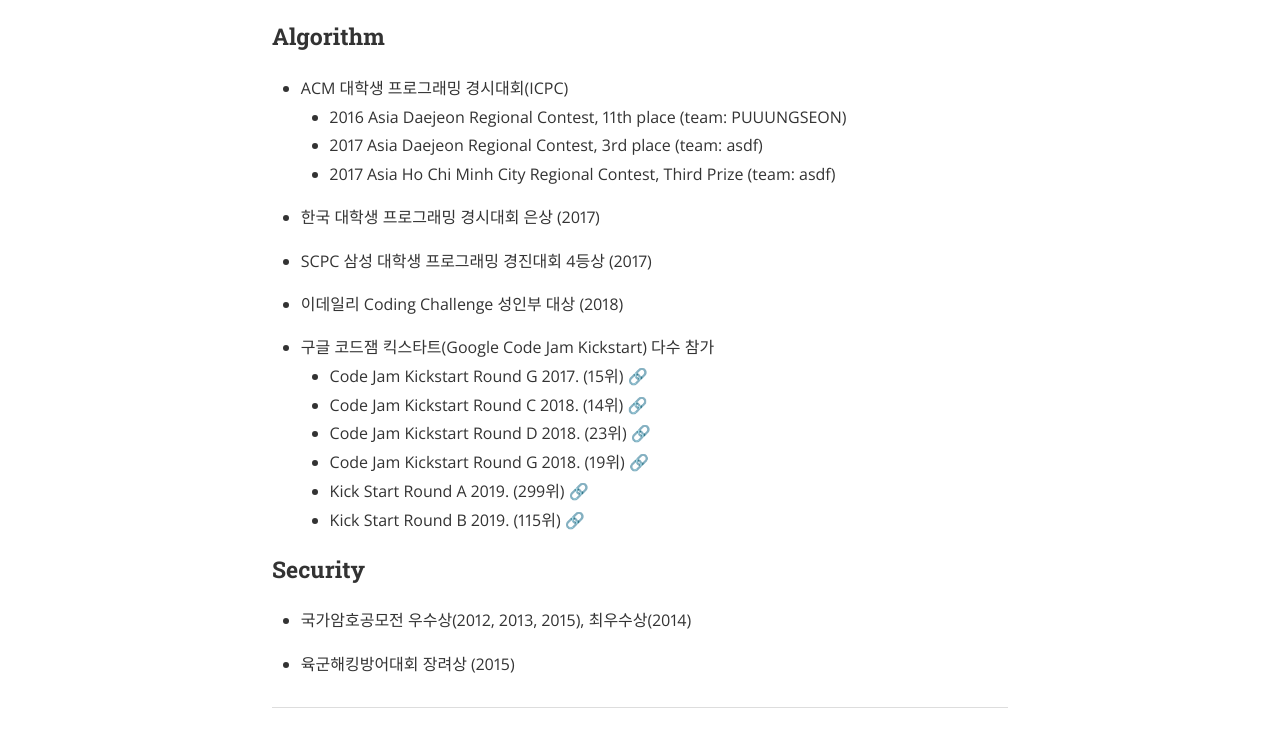
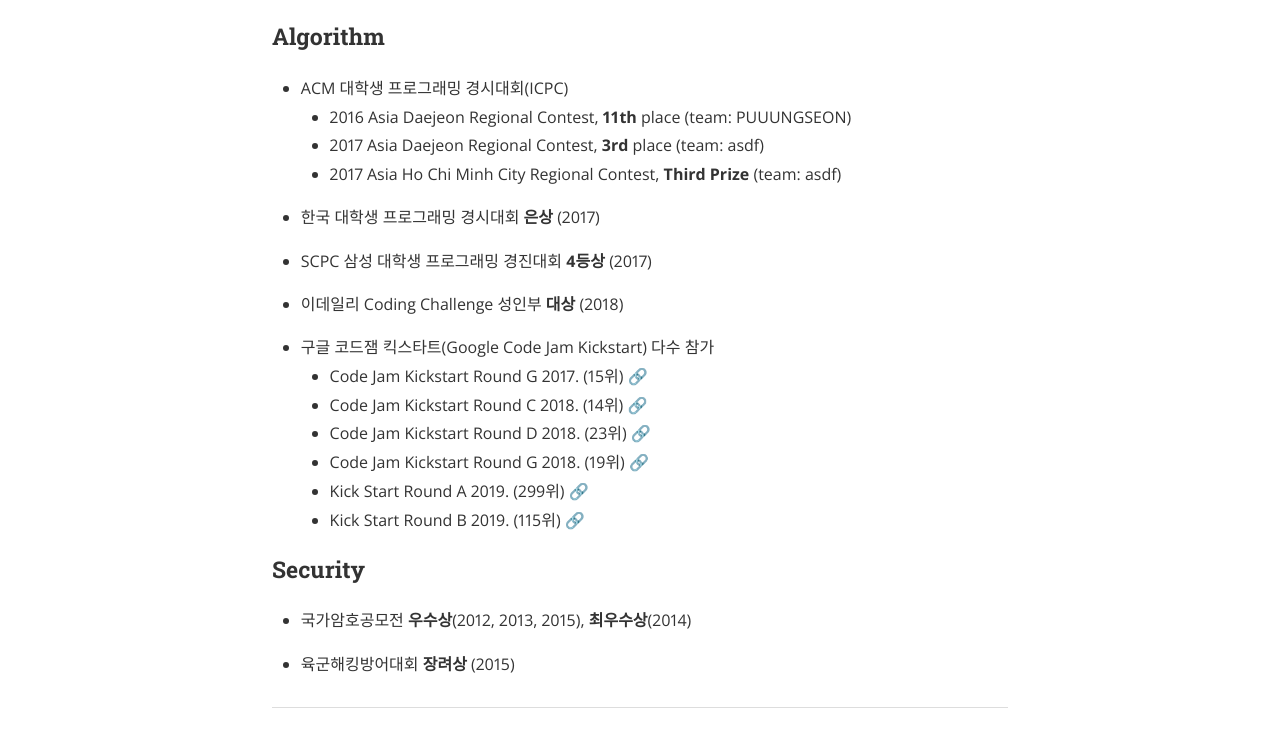
Before and after one commit to nyan101/nyan101.github.io, a Jekyll site: the page built from about.md, in a window 1280 px wide. Shown: the part 1005-1754 px from the top of the page. Built offline with Jekyll 4.4.1, drawn with Linux system fonts in a browser that asks for light colours; nearby versions of some CDN libraries.

```diff
--- a/about.md
+++ b/about.md
@@ -26,15 +26,15 @@ permalink: /about/
 ### Algorithm
 
 * ACM 대학생 프로그래밍 경시대회(ICPC)
-  * 2016 Asia Daejeon Regional Contest, 11th place (team: PUUUNGSEON)
-  * 2017 Asia Daejeon Regional Contest, 3rd place (team: asdf)
-  * 2017 Asia Ho Chi Minh City Regional Contest, Third Prize (team: asdf)
+  * 2016 Asia Daejeon Regional Contest, **11th** place (team: PUUUNGSEON)
+  * 2017 Asia Daejeon Regional Contest, **3rd** place (team: asdf)
+  * 2017 Asia Ho Chi Minh City Regional Contest, **Third Prize** (team: asdf)
 
-* 한국 대학생 프로그래밍 경시대회 은상 (2017)
+* 한국 대학생 프로그래밍 경시대회 **은상** (2017)
 
-* SCPC 삼성 대학생 프로그래밍 경진대회 4등상 (2017)
+* SCPC 삼성 대학생 프로그래밍 경진대회 **4등상** (2017)
 
-* 이데일리 Coding Challenge 성인부 대상 (2018)
+* 이데일리 Coding Challenge 성인부 **대상** (2018)
 
 * 구글 코드잼 킥스타트(Google Code Jam Kickstart) 다수 참가
   * Code Jam Kickstart Round G 2017. (15위) [🔗](https://code.google.com/codejam/contest/3254486/scoreboard#vt=1&vf=1){:target="_blank"}
@@ -46,9 +46,9 @@ permalink: /about/
 
 ### Security
 
-* 국가암호공모전 우수상(2012, 2013, 2015), 최우수상(2014)
+* 국가암호공모전 **우수상**(2012, 2013, 2015), **최우수상**(2014)
 
-* 육군해킹방어대회 장려상 (2015)
+* 육군해킹방어대회 **장려상** (2015)
 
 ---
 
```
